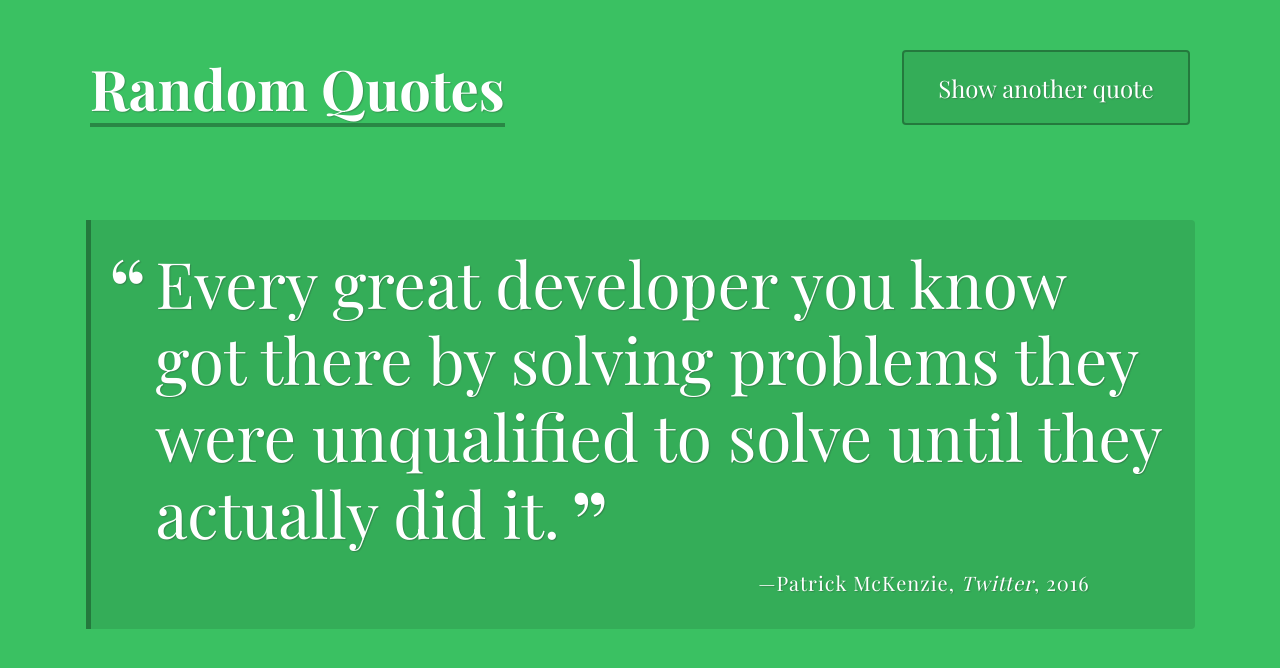
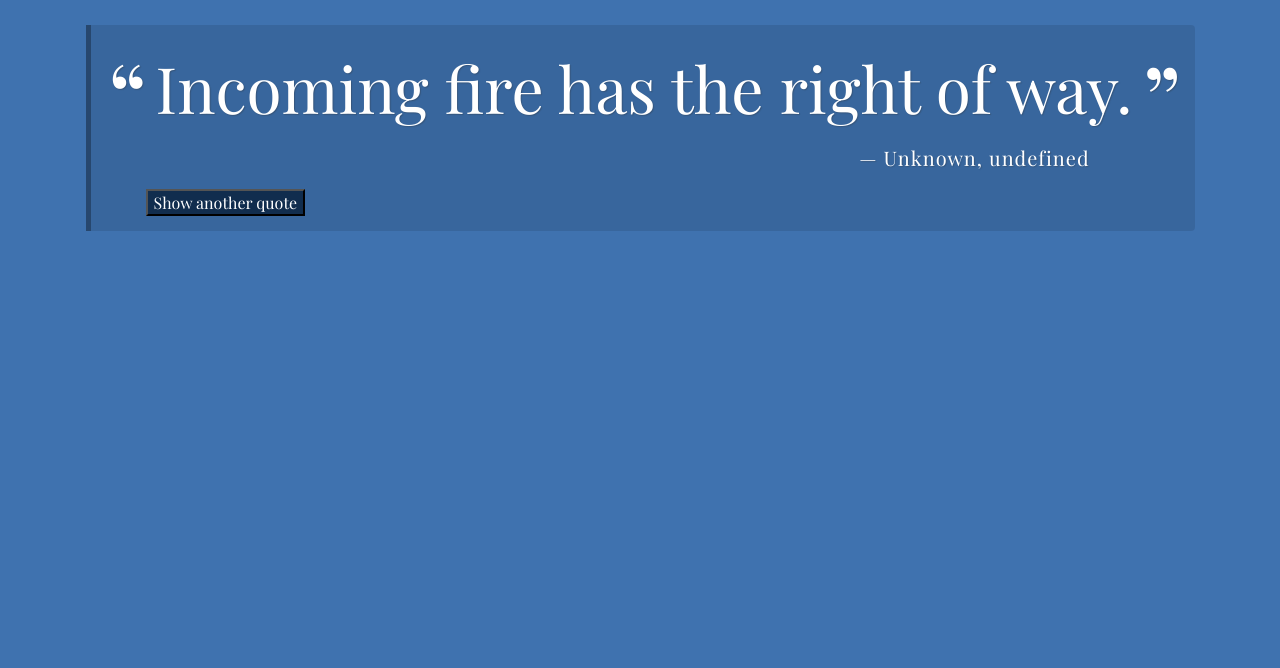
Before and after one commit to alexstack012/TTH-Project-1-Quote-gen, a plain HTML site: page index.html in a window 1280 px wide. Drawn offline with nearby package versions, Linux system fonts and the light colour scheme; a web font is replaced by a local one.

Commit message:
updated js and HTML files
updated the HTML file, got rid of the random color generator due to numerous bugs and implemented set colors and made it random with these colors. redid printQuote function.

```diff
--- a/index.html
+++ b/index.html
@@ -2,25 +2,19 @@
 <html lang="en">
 <head>
   <meta charset="UTF-8">
-    <meta name="viewport" content="width=device-width, initial-scale=1.0">
   <title>Random Quotes</title>
+  <link href='https://fonts.googleapis.com/css?family=Playfair+Display:400,400italic,700,700italic' rel='stylesheet' type='text/css'>
   <link rel="stylesheet" href="css/normalize.css">
   <link rel="stylesheet" href="css/styles.css">
 </head>
-
 <body>
-    <header>
-      <h1>Random Quotes</h1>
-      <button id="load-quote" class="load-quote">Show another quote</button>
-    </header>
-
   <div class="container">
     <div id="quote-box" class="quote-box">
       <p class="quote">Every great developer you know got there by solving problems they were unqualified to solve until they actually did it.</p>
       <p class="source">Patrick McKenzie<span class="citation">Twitter</span><span class="year">2016</span></p>
     </div>
+    <button id="loadQuote">Show another quote</button>
   </div>
-
   <script src="js/script.js"></script>
 </body>
 </html>
--- a/js/script.js
+++ b/js/script.js
@@ -11,11 +11,7 @@ project 1 - A Random Quote Generator
 ***/
 
 document.getElementById('loadQuote').addEventListener("click", printQuote, false);
-var message = '';
-var red;
-var green;
-var blue;
-var viewedQuotes =[];
+
 
 var quotes = [
 	{
@@ -66,65 +62,90 @@ var quotes = [
  * ` from a website, tags for what catagory they may fall into and the year if known.
 ***/
 
+var colors = [
+
+	{
+        background: "#6639a6", //Purple
+        button: "#521262"
+	},
+    {
+        background: "#3f72af", //Blue
+        button: "#112d4e"
+	},
+	{
+        background: "#3fc1c9", //Aqua
+        button: "#fc5185"
+	},
+	{
+        background: "#00adb5", //Teal
+        button: "#393e46"
+	},
+	{
+        background: "#118df0", //Light Blue
+        button: "#0e2f56"
+    },
+
+];
+
+let timer;
+
+//I set colors because with random colors sometimes the quotes can be hard to read
 
 /***
  * `getRandomQuote` function
 ***/
 function getRandomQuote() {
-	var randomQuote = Math.floor(Math.random() * quotes.length);
+    let randomQuote = Math.floor(Math.random() * quotes.length);
 
-	var splicedQuote = quotes.splice(randomQuote, 1)[0];
-	viewedQuotes.push(splicedQuote);
-	if ( quotes.length === 0 ) {
-		quotes = viewedQuotes;
-		viewedQuotes = [];
-	}
-	return splicedQuote;
+    return quotes[randomQuote];
 }
 
+function getRandomColor() {
+    let randomColor = Math.floor(Math.random() * colors.length);
 
-//Random color generator
-
-function randomColorGenerator() {
-	var randomColor;
-	red = Math.floor(Math.random() * 256 );
-	green = Math.floor(Math.random() * 256 );
-	blue = Math.floor(Math.random() * 256 );
-	randomColor = 'rgb(' + red + ',' + green + ',' + blue + ')';
-	return randomColor;
+    return colors[randomColor];
 }
 
-
+// runs the printQuote function after 15 seconds
+function startTimer() {
+    timer = setInterval(printQuote, 15000);
+}
 /***
  * `printQuote` function
 ***/
 
 function printQuote() {
-	// On click event, function printQuote runs, then fires the getRandomQuote function
-	var quotes = getRandomQuote();
-	message ='<p class="quote">' + quotes.quote + '</p>';
-	message  += '<p class="source">' + quotes.source;
-	if ( quotes.citation ) {
-		message += '<span class="citation">' + quotes.citation + '</span>';
-	} else {
-		message += '';
-	}
-	if (quotes.year) {
-		message += '<span class="year">' + quotes.year + '</span></p>';
-	} else {
-		message += '';
-	}
-	if ( quotes.tags ) {
-		message += '<h3>' + quotes.tags + '</h3>';
-	} else {
-		message += '';
-	}
-	print(message);
-	//Generate random color
-	randomColorGenerator();
-	//Update background with new random color
-	document.getElementById('bgcolor').style.backgroundColor = randomColorGenerator();
+    // creates the currentQuoute variable and sets the value to the random object that is returned when the getRandomQuote function is called
+    // creates the currentColor variable and sets the value to the random object that is returned when the getRandomColor function is called
+    // creates the html variable and uses the currentQuote variable along with key values to build a string
+    let currentQuote = getRandomQuote();
+    let currentColor = getRandomColor();
+    let html = "<p class='quote'> " + currentQuote.quote + "</p>";
+    html += "<p class='source'> " + currentQuote.source;
+    // tests to see if the citation property is present in the currentQuote and if so, adds it to the string
+    if ("citation" in currentQuote) {
+        html += "<span class='citation'> " + currentQuote.citation + "</span>";
+    }
+    // tests to see if the date property is present in the currentQuote and if so, adds it to the string
+    if ("date" in currentQuote) {
+        html += "<span class='year'> " + currentQuote.date + "</span>";
+    }
+    html += "<span class='category'> " + currentQuote.category + "</span>";
+
+    // writes the info from the html variable to the div with the quote-box id
+    // uses the currentColor variable to change the background color
+    // uses the currentColor variable to change the button color
+    document.getElementById("quote-box").innerHTML = html;
+    document.body.style.background = currentColor.background;
+    document.getElementById("loadQuote").style.background = currentColor.button;
+
+    // clears any previous timers that might be running and starts a new one
+    clearTimer();
+    startTimer();
 }
+
+printQuote();
+
 
 /***
  * click event listener for the print quote button
```
Lines whose indentation alone changed are shown as unchanged.
